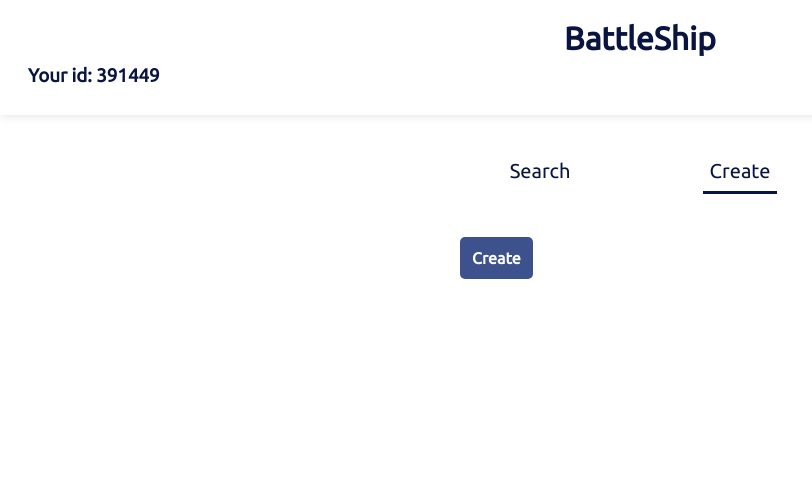
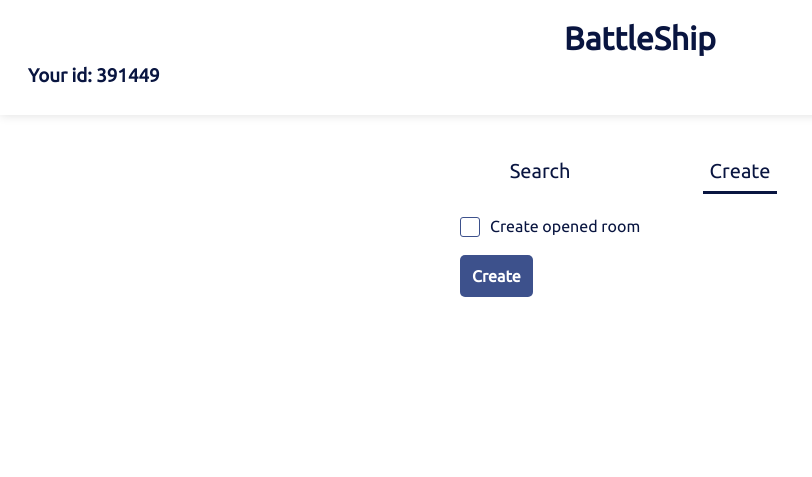
Before and after one commit to asmalcev/Battleship, a Django app: page / in a window 1280 px wide, after a click on "Create". Shown: the top 477 px of the page, without its empty margins (0-812 px from the left). Run offline with Django 3.2, Linux system fonts and the light colour scheme; data that the repository does not hold is empty.

Commit message:
rooms update: opened state

```diff
--- a/battleshipServer/models.py
+++ b/battleshipServer/models.py
@@ -8,6 +8,7 @@ class Room(models.Model):
   guestField = models.CharField(max_length=100)
   hostStatus = models.SmallIntegerField(null=True, blank=True)
   guestStatus = models.SmallIntegerField(null=True, blank=True)
+  isOpen = models.BooleanField(default=False)
 
   def __str__(self):
     return str(self.roomID)
--- a/battleshipServer/static/scripts/menu.js
+++ b/battleshipServer/static/scripts/menu.js
@@ -26,10 +26,7 @@ document.querySelector('#search-field').addEventListener('keyup', event => {
   }
 })
 
-document.querySelector('#search-form').addEventListener('submit', event => {
-  event.preventDefault()
-  const value = event.path[0][0].value
-  if (value.trim().length != 0 && value.search(/[^\d]/) == -1) {
+const findRoom = roomID => {
   let request = new Request(
     'search',
     { headers: {'X-CSRFToken': csrftoken} }
@@ -38,18 +35,30 @@ document.querySelector('#search-form').addEventListener('submit', event => {
   fetch(request, {
     method: 'PUT',
     mode: 'same-origin',
-      body: value
+    body: roomID
   }).then(response => {
     if (response.status === 404) {
       const modalMSG = document.querySelector('.modal p')
-        modalMSG.innerHTML = `Room with ID [${value}] was NOT FOUND`
+      modalMSG.innerHTML = `Room with ID [${roomID}] was NOT FOUND`
       toggleModalWindow()
     } else if (response.redirected) {
       document.location.replace(response.url)
     }
   })
 }
+
+document.querySelector('#search-form').addEventListener('submit', event => {
+  event.preventDefault()
+  const value = event.path[0][0].value
+  if (value.trim().length != 0 && value.search(/[^\d]/) == -1) {
+    findRoom(value)
+  }
 })
+
+const connectRoom = (element, roomID) => {
+  element.parentNode.remove()
+  findRoom(roomID)
+}
 
 document.querySelector('#create-form').addEventListener('submit', async event => {
   event.preventDefault()
@@ -60,7 +69,8 @@ document.querySelector('#create-form').addEventListener('submit', async event =>
 
   fetch(request, {
     method: 'POST',
-    mode: 'same-origin'
+    mode: 'same-origin',
+    body: new FormData(event.target)
   }).then(response => {
     document.location.replace(response.url)
   })
--- a/battleshipServer/static/stylesheets/menu.css
+++ b/battleshipServer/static/stylesheets/menu.css
@@ -95,3 +95,75 @@ form input[type=submit] {
   font-size: 12px;
   user-select: none;
 }
+.checkbox-label {
+  width: 100%;
+  display: block;
+  position: relative;
+  cursor: pointer;
+  -webkit-user-select: none;
+  -moz-user-select: none;
+  -ms-user-select: none;
+  user-select: none;
+  padding-left: 30px;
+}
+.checkbox-label input {
+  position: absolute;
+  opacity: 0;
+  cursor: pointer;
+  height: 0;
+  width: 0;
+}
+.checkmark {
+  position: absolute;
+  top: 0;
+  left: 0;
+  height: 20px;
+  width: 20px;
+  background-color: #fff;
+  border-radius: 3px;
+  transition: 0.3s;
+  border: 1px var(--btn-color) solid;
+}
+.checkbox-label:hover input ~ .checkmark {
+  background-color: #eee;
+}
+.checkbox-label input:checked ~ .checkmark {
+  background-color: var(--btn-color);
+}
+.checkmark:after {
+  content: "";
+  position: absolute;
+  display: none;
+}
+.checkbox-label input:checked ~ .checkmark:after {
+  display: block;
+}
+.checkbox-label .checkmark:after {
+  left: 6px;
+  top: 2px;
+  width: 4px;
+  height: 9px;
+  border: solid white;
+  border-width: 0 3px 3px 0;
+  -webkit-transform: rotate(45deg);
+  -ms-transform: rotate(45deg);
+  transform: rotate(45deg);
+}
+.opened-room-list {
+  margin-top: 24px;
+}
+.opened-room-list .room {
+  display: flex;
+  justify-content: space-between;
+  padding: 8px;
+  transition: 0.3s;
+}
+.opened-room-list .room:hover {
+  background-color: #0001;
+}
+.opened-room-list .room span {
+  margin-top: 10px;
+}
+.opened-room-list .room .styled-btn {
+  margin: 0;
+}
--- a/battleshipServer/templates/server/index.html
+++ b/battleshipServer/templates/server/index.html
@@ -30,10 +30,25 @@
           </div>
           <input type="submit" value="Search" class="styled-btn">
         </form>
+        <div class="opened-room-list">
+          <h3>Opened rooms</h3>
+          {% for room in openedrooms %}
+            <div class="room">
+              <span>{{ room.roomID }}</span>
+              <button class="styled-btn" onclick="connectRoom(this, {{ room.roomID }})">Connect</button>
+            </div>
+          {% empty %}
+            <div>There are not any opened room</div>
+          {% endfor %}
+        </div>
       </div>
 
       <div id="Create" class="tabcontent">
         <form id="create-form">
+          <label for="room-state" class="checkbox-label">Create opened room
+            <input type="checkbox" id="room-state" name="openedroom" value="True">
+            <span class="checkmark"></span>
+          </label>
           <input type="submit" value="Create" class="styled-btn">
         </form>
       </div>
--- a/battleshipServer/views.py
+++ b/battleshipServer/views.py
@@ -13,6 +13,10 @@ def index(request):
 
   context = {
     'playerID': playerID,
+    'openedrooms': filter(
+      lambda r: r.isOpen and r.guestID == None,
+      Room.objects.all()
+    )
   }
   if roomID == None:
     request.session.modified = True
@@ -36,8 +40,16 @@ def search(request):
     return HttpResponse(status=404)
 
 def create(request):
+  openedRoom = request.POST.get('openedroom')
+
   roomID = getRandomID()
-  room = Room(hostID=request.session['playerID'], roomID=roomID, hostField='0'*100, guestField='0'*100)
+  room = Room(
+    hostID     = request.session['playerID'],
+    roomID     = roomID,
+    hostField  = '0' * 100,
+    guestField = '0' * 100,
+    isOpen     = openedRoom == 'True'
+  )
   room.save()
 
   request.session['roomID'] = roomID
@@ -49,11 +61,9 @@ def quit(request):
     room = Room.objects.get(pk = request.session['roomID'])
     if room.hostID == request.session['playerID']:
       room.delete()
-      print('Host deleted room ID: ', request.session['roomID'])
     else:
       room.guestID = None
       room.save()
-      print('Guest leaved room ID: ', request.session['roomID'])
     del request.session['roomID']
   except:
     try:
```
Also changed, not shown: battleshipServer/migrations/0005_room_isopen.py (added). Lines whose indentation alone changed are shown as unchanged.
